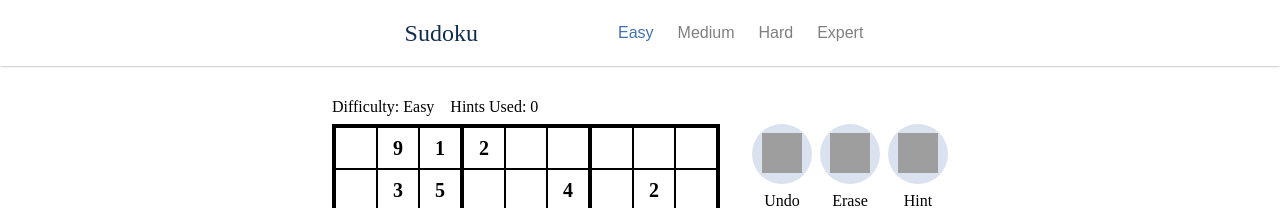
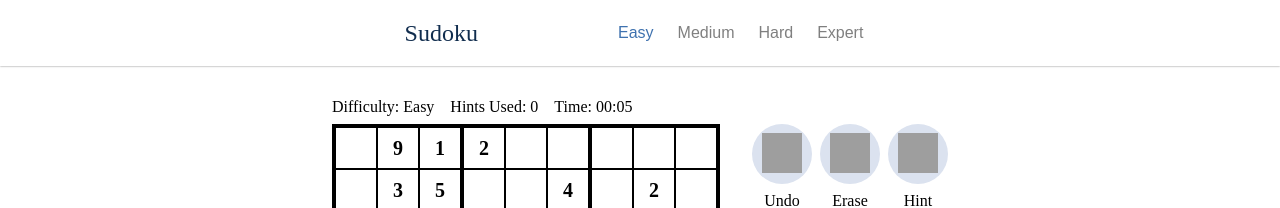
Before and after one commit to SamLeB1/sudoku, a React (Vite) app: page / in a window 1280 px wide. Shown: the top 208 px of the page. Built offline with nearby package versions, Linux system fonts and the light colour scheme; grey boxes are pictures that could not be loaded.

Commit message:
added stopwatch

```diff
--- a/src/App.tsx
+++ b/src/App.tsx
@@ -1,6 +1,7 @@
 import useAppContext from "./hooks/useAppContext.tsx";
 import useGridContext from "./hooks/useGridContext.tsx";
 import Header from "./components/Header/Header.tsx";
+import Stopwatch from "./components/Stopwatch/Stopwatch.tsx";
 import Sudoku from "./components/Sudoku/Sudoku.tsx";
 import InputButtons from "./components/InputButtons/InputButtons.tsx";
 import "./App.css";
@@ -18,6 +19,7 @@ export default function App() {
             Difficulty: {stateApp.difficulty}
           </div>
           <div className="info-hints">Hints Used: {stateGrid.hintCount}</div>
+          <Stopwatch />
         </div>
         <div className="game-display">
           <Sudoku />
--- a/src/components/Header/Header.tsx
+++ b/src/components/Header/Header.tsx
@@ -10,7 +10,7 @@ export default function Header() {
   const { dispatchGrid } = useGridContext();
 
   function handleSetDifficulty(difficulty: Difficulty, clueCount: number) {
-    setStateApp({ difficulty });
+    setStateApp({ difficulty, resetTime: true });
     const sudoku = generateSudoku(clueCount);
     dispatchGrid({
       type: "SET",
--- a/src/components/InputButtons/InputButtons.tsx
+++ b/src/components/InputButtons/InputButtons.tsx
@@ -7,7 +7,7 @@ import iconHint from "../../assets/images/icon-hint.svg";
 import "./InputButtons.css";
 
 export default function InputButtons() {
-  const { stateApp } = useAppContext();
+  const { stateApp, setStateApp } = useAppContext();
   const { stateGrid, dispatchGrid } = useGridContext();
 
   function handleClick(value: number) {
@@ -32,6 +32,7 @@ export default function InputButtons() {
       type: "SET",
       payload: { initialGrid: sudoku.sudoku, solvedGrid: sudoku.solution },
     });
+    setStateApp((prevState) => ({ ...prevState, resetTime: true }));
   }
 
   return (
--- /dev/null
+++ b/src/components/Stopwatch/Stopwatch.tsx
@@ -0,0 +1,28 @@
+import { useState, useEffect } from "react";
+import useAppContext from "../../hooks/useAppContext.tsx";
+import "./Stopwatch.css";
+
+export default function Stopwatch() {
+  const { stateApp, setStateApp } = useAppContext();
+  const [time, setTime] = useState(0);
+  const hours = Math.floor(time / 3600);
+  const minutes = Math.floor((time % 3600) / 60);
+  const seconds = time % 60;
+
+  useEffect(() => {
+    const intervalId = setInterval(() => setTime(time + 1), 1000);
+    if (stateApp.resetTime) {
+      setTime(0);
+      setStateApp((prevState) => ({ ...prevState, resetTime: false }));
+    }
+    return () => clearInterval(intervalId);
+  }, [time, stateApp.resetTime]);
+
+  return (
+    <div className="stopwatch">
+      Time: {hours > 0 && `${hours}:`}
+      {minutes.toString().padStart(2, "0")}:
+      {seconds.toString().padStart(2, "0")}
+    </div>
+  );
+}
--- a/src/context/AppContext.tsx
+++ b/src/context/AppContext.tsx
@@ -2,6 +2,7 @@ import { createContext, useState } from "react";
 
 type AppState = {
   difficulty: "Easy" | "Medium" | "Hard" | "Expert";
+  resetTime: boolean;
 };
 
 type AppContextValue = {
@@ -16,7 +17,10 @@ export function AppContextProvider({
 }: {
   children: React.ReactNode;
 }) {
-  const [stateApp, setStateApp] = useState<AppState>({ difficulty: "Easy" });
+  const [stateApp, setStateApp] = useState<AppState>({
+    difficulty: "Easy",
+    resetTime: false,
+  });
 
   return (
     <AppContext.Provider value={{ stateApp, setStateApp }}>
```
Also changed, not shown: src/components/Stopwatch/Stopwatch.css (added).
